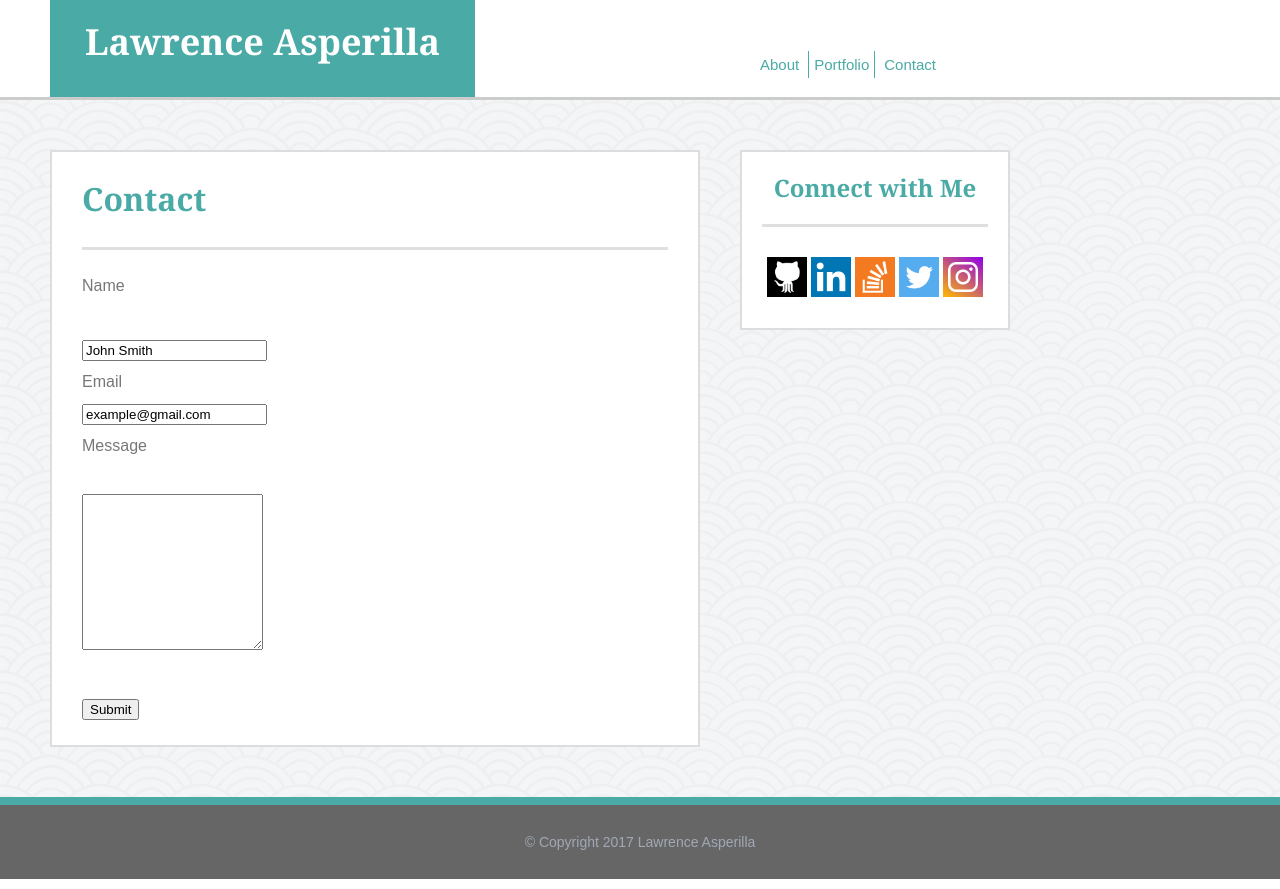
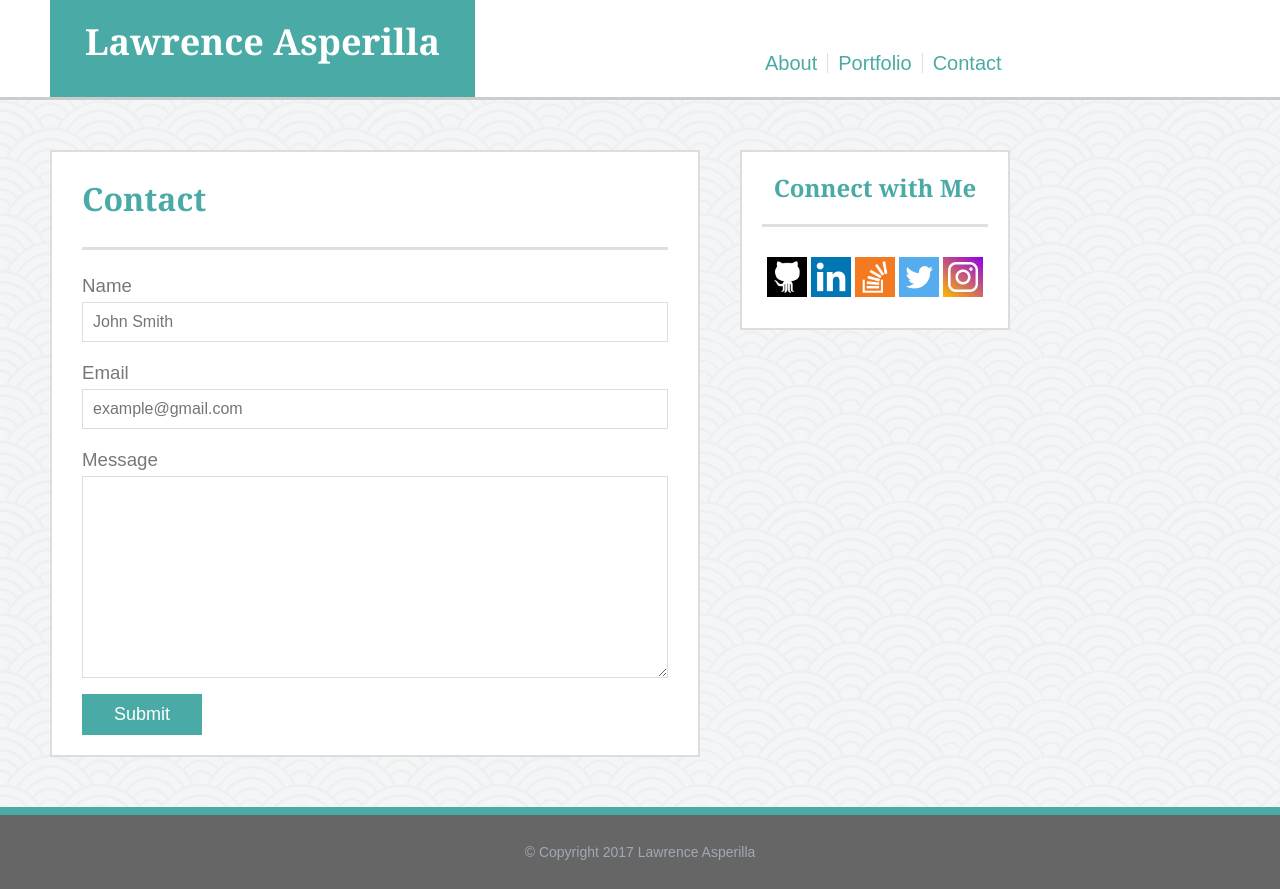
Before and after one commit to lasperilla/Basic-Portfolio, a plain HTML site: page contact.html in a window 1280 px wide. Drawn offline with Linux system fonts and the light colour scheme.

Commit message:
finished writing contact style. debugged and validated html/css. almost done. will test after push

```diff
--- a/assets/css/style.css
+++ b/assets/css/style.css
@@ -27,6 +27,17 @@ h2 {
     font-size: 1.5em;
     margin-top: 0.83em;
     margin-bottom: 0.83em;
+    margin-left: 0;
+    margin-right: 0;
+    font-weight: bold;
+    font-family: 'Georgia', Times, 'Times New Roman', serif;
+}
+
+h3 {
+    display: block;
+    font-size: 1.17em;
+    margin-top: 1em;
+    margin-bottom: 1em;
     margin-left: 0;
     margin-right: 0;
     font-weight: bold;
@@ -68,24 +79,38 @@ h2 {
 }
 
 .tmlink {
-    padding: 5px;
+    padding: 10px;
     text-align: center;
-    font-size: 18px;
+    font-size: 20px;
     text-decoration: none;
     font-family: 'Arial', 'Helvetica Neue', Helvetica, sans-serif;
     color: #4aaaa5;
-    font-size: 15px;
 }
 
 
-/*not sure how to put | between about, portfolio, and contact links. using border on middle link for now*/
+/*not sure how to put | between about, portfolio, and contact links. using #tmcenter to add border on middle link for now*/
 
-#tmcenter {
+
+/*fixed: restructured top menu links into list, changed properties to inline block to get them lined up horrizontally,
+added border right to list items, made id for last list item to have no border right*/
+
+
+/*#tmcenter {
     border-left-style: solid;
     border-right-style: solid;
     border-left-color: #4AAAA5;
     border-right-color: #4AAAA5;
     border-width: 1px;
+}*/
+
+li {
+    border-right: 1px solid #DFDFDF;
+    display: inline-block;
+    float: left;
+}
+
+#lilast {
+    border-right-style: none;
 }
 
 
@@ -107,12 +132,12 @@ h2 {
 /*Main content / everything between header & footer*/
 
 .wrapper {
+    background-image: url("../../assets/images/background.png");
+    padding: 50px;
     /*clear: both;*/
     /*overflow: auto;*/
     /*border-style: solid;*/
-    background-image: url("../../assets/images/background.png");
     /*padding: 30px 30px 300px 30px;*/
-    padding: 50px;
     /* weird overflow problem with body div. been fixing by adjusting bottom padding*/
     /*problem was fixed. problem was due to index's position set to absolute*/
 }
@@ -127,7 +152,6 @@ h2 {
     color: #777777;
     width: 650px;
     float: left;
-    /*  margin: 10px;*/
 }
 
 .connect {
@@ -141,7 +165,6 @@ h2 {
     color: #4aaaa5;
     text-decoration: none;
     text-align: center;
-    /*padding: 10px;*/
     margin-left: 40px;
 }
 
@@ -176,11 +199,11 @@ h2 {
 }
 
 .projecttitle {
-color: #ffffff;
-padding: 10px;
-text-align: center;
-font-size: 20px;
-font-weight: normal;
+    color: #ffffff;
+    padding: 10px;
+    text-align: center;
+    font-size: 20px;
+    font-weight: normal;
     position: absolute;
     bottom: 5px;
     height: 52px;
@@ -196,6 +219,46 @@ font-weight: normal;
     float: left;
 }
 
+.contactheader {
+    font-family: 'Arial', 'Helvetica Neue', Helvetica, sans-serif;
+    color: #777777;
+    font-weight: normal;
+    margin: 0px;
+}
+
+input[type=text] {
+    width: 100%;
+    padding: 10px 10px;
+    margin-bottom: 15px;
+    font-size: 16px;
+    border-color: #dddddd;
+    border-width: 1px;
+    border-style: solid;
+}
+
+textarea {
+    width: 100%;
+    padding: 10px 10px;
+    margin-bottom: 5px;
+    font-size: 16px;
+    border-color: #dddddd;
+    border-width: 1px;
+    border-style: solid;
+}
+
+input[type=submit] {
+    background-color: #4AAAA5;
+    color: #ffffff;
+    padding: 15px 32px;
+    text-align: center;
+    text-decoration: none;
+    display: inline-block;
+    font-size: 18px;
+    width: 120px;
+    padding: 10px;
+    border-style: none;
+}
+
 
 /*Misc.*/
 
--- a/contact.html
+++ b/contact.html
@@ -15,12 +15,12 @@
         <div class="letterhead">
             <h1>Lawrence Asperilla</h1>
         </div>
-        <!--group and position right-->
-        <div class="topmenu">
-            <a href="index.html" class="tmlink">About</a>
-            <a href="portfolio.html" class="tmlink" id="tmcenter">Portfolio</a>
-            <a href="contact.html" class="tmlink">Contact</a>
-        </div>
+        <!--navigation links position right-->
+        <ul class="topmenu">
+            <li> <a href="index.html" class="tmlink">About</a></li>
+            <li><a href="portfolio.html" class="tmlink" id="tmcenter">Portfolio</a></li>
+            <li id="lilast"><a href="contact.html" class="tmlink">Contact</a></li>
+        </ul>
     </div>
     <!-- Main body/everything between header & footer -->
     <div class="wrapper clearfix">
@@ -31,19 +31,15 @@
             </div>
             <div class="maincontentbody">
                 <form>
-                    <h3>Name</h3>
+                    <h3 class="contactheader">Name</h3>
+                    <input type="text" name="name" placeholder="John Smith">
                     <br>
-                    <input type="text" name="name" value="John Smith">
+                    <h3 class="contactheader">Email</h3>
+                    <input type="text" name="email" placeholder="example@gmail.com">
                     <br>
-                    <h3>Email</h3>
-                    <input type="text" name="email" value="example@gmail.com">
-                    <br>
-                    <h3>Message</h3>
-                    <br>
+                    <h3 class="contactheader">Message</h3>
                     <textarea rows="10"></textarea>
-                    <br>
-                    <br>
-                    <input type="submit">
+                    <input type="submit" value="Submit">
                 </form>
             </div>
         </div>
```
Also changed, not shown: index.html (+6 -6 lines), portfolio.html (+10 -11 lines).
